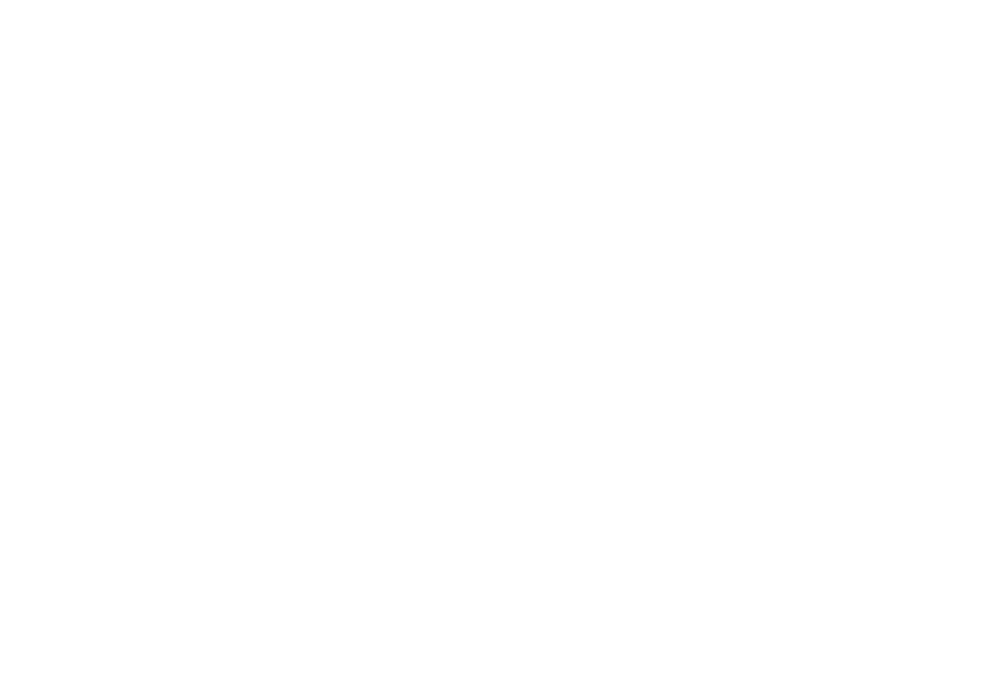
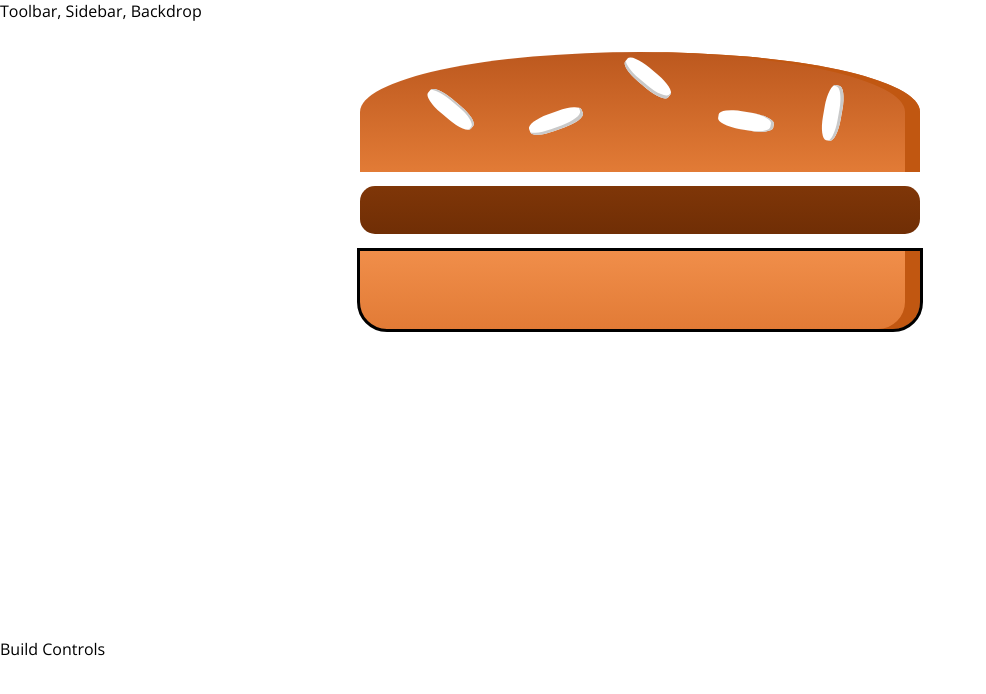
Before and after one commit to schaveyt/udemy-react16-complete-guide, a React (Create React App) app: page / in a window 1280 px wide. Shown: the top 694 px of the page, without its empty margins (0-986 px from the left). Built offline with nearby package versions, Linux system fonts and the light colour scheme; the HTML template or start-up script is replaced by a standard one.

Commit message:
02 - Initial start. got the burger displaying. now moving onto the burgercontrols component.

```diff
--- a/public/index.html
+++ b/public/index.html
@@ -19,7 +19,11 @@
       work correctly both with client-side routing and a non-root public URL.
       Learn how to configure a non-root public URL by running `npm run build`.
     -->
-    <title>React App</title>
+
+    <!-- Custom Font -->
+    <link href="https://fonts.googleapis.com/css?family=Open+Sans:400,700" rel="stylesheet">
+
+    <title>My Builder Builder - Simple</title>
   </head>
   <body>
     <noscript>
--- a/src/App.tsx
+++ b/src/App.tsx
@@ -1,5 +1,7 @@
 import * as React from 'react';
 import './App.css';
+import { Layout } from './components/Layout';
+import { BurgerBuilder } from './containers/BurderBuilder';
 
 interface AppState {
 
@@ -8,7 +10,9 @@
 class App extends React.Component<{}, AppState> {
   render() {
     return (
-      <div/>
+      <Layout>
+        <BurgerBuilder/>
+      </Layout>
     );
   }
 }
--- /dev/null
+++ b/src/components/Burger/index.css
@@ -0,0 +1,33 @@
+.Burger {
+    width: 100%;
+    margin: auto;
+    height: 250px;
+    overflow: scroll;
+    text-align: center;
+    font-weight: bold;
+    font-size: 1.2rem;
+}
+
+/* tall and narrow devices */
+@media (min-width: 500px) and (min-height: 40px) {
+    .Burger {
+        width: 350px;
+        height: 300px;
+    }
+}
+
+/* small squarish devices */
+@media (min-width: 500px) and (min-height: 401px) {
+    .Burger {
+        width: 450px;
+        height: 400px;
+    }
+}
+
+/* short and wide devices */
+@media (min-width: 1000px) and (min-height:700px) {
+    .Burger {
+        width: 700px;
+        height: 600px;
+    }
+}
--- /dev/null
+++ b/src/components/Burger/index.tsx
@@ -0,0 +1,16 @@
+import * as React from 'react';
+import { BurgerIngredient } from '../BurgerIngredient';
+import './index.css';
+
+interface BurgerProps {
+}
+
+export const Burger: React.SFC<BurgerProps> = (props) => {
+  return (
+    <div className="Burger">
+      <BurgerIngredient type="bread-top" />
+      <BurgerIngredient type="meat" />
+      <BurgerIngredient type="bread-bottom" />
+    </div>
+  );
+};
--- /dev/null
+++ b/src/components/BurgerIngredient/index.css
@@ -0,0 +1,114 @@
+.BreadBottom {
+    height: 13%;
+    width: 80%;
+    border-style: solid;
+    background: linear-gradient(#F08E4A, #e27b36);
+    border-radius: 0 0 30px 30px;
+    box-shadow: inset -15px 0 #c15711;
+    margin: 2% auto;
+}
+
+.BreadTop {
+    height: 20%;
+    width: 80%;
+    background: linear-gradient(#bc581e, #e27b36);
+    border-radius: 50% 50% 0 0;
+    box-shadow: inset -15px 0 #c15711;
+    margin: 2% auto;
+    position: relative;
+}
+
+.Seeds1 {
+    width: 10%;
+    height: 15%;
+    position: absolute;
+    background-color: white;
+    left: 30%;
+    top: 50%;
+    border-radius: 40%;
+    transform: rotate(-20deg);
+    box-shadow: inset -2px -3px #c9c9c9;
+}
+
+.Seeds1:after {
+    content: "";
+    width: 100%;
+    height: 100%;
+    position: absolute;
+    background-color: white;
+    left: -170%;
+    top: -260%;
+    border-radius: 40%;
+    transform: rotate(60deg);
+    box-shadow: inset -1px 2px #c9c9c9;
+  }
+
+.Seeds1:before {
+    content: "";
+    width: 100%;
+    height: 100%;
+    position: absolute;
+    background-color: white;
+    left: 180%;
+    top: -50%;
+    border-radius: 40%;
+    transform: rotate(60deg);
+    box-shadow: inset -1px -3px #c9c9c9;
+  }
+
+  .Seeds2 {
+    width: 10%;
+    height: 15%;
+    position: absolute;
+    background-color: white;
+    left: 64%;
+    top: 50%;
+    border-radius: 40%;
+    transform: rotate(10deg);
+    box-shadow: inset -3px 0 #c9c9c9;
+  }
+
+  .Seeds2:before {
+    content: "";
+    width: 100%;
+    height: 100%;
+    position: absolute;
+    background-color: white;
+    left: 150%;
+    top: -130%;
+    border-radius: 40%;
+    transform: rotate(90deg);
+    box-shadow: inset 1px 3px #c9c9c9;
+  }
+
+
+.Meat {
+    width: 80%;
+    height: 8%;
+    background: linear-gradient(#7f3608, #702e05);
+    margin: 2% auto;
+    border-radius: 15px;
+}
+
+.Cheese {
+    width: 90%;
+    height: 4.5%;
+    margin: 2% auto;
+    background: linear-gradient(#f4d004, #d6bb22);
+    border-radius: 20px;
+}
+
+.Salad {
+    width: 85%;
+    height: 7%;
+    margin: 2% auto;
+    background: linear-gradient(#228c1d, #91ce50);
+    border-radius: 20px;
+}
+
+.Bacon {
+    width: 80%;
+    height: 3%;
+    background: linear-gradient(#bf3813, #c45e38);
+    margin: 2% auto;
+}
--- /dev/null
+++ b/src/components/BurgerIngredient/index.tsx
@@ -0,0 +1,41 @@
+import * as React from 'react';
+import './index.css';
+
+interface BurgerIngredientProps {
+    type: string;
+}
+
+export const BurgerIngredient: React.SFC<BurgerIngredientProps> = (props) => {
+
+    let ingredient: any = null;
+
+    switch (props.type) {
+        case ('bread-bottom'):
+            ingredient = <div className="BreadBottom" />;
+            break;
+        case ('bread-top'):
+            ingredient = (
+                <div className="BreadTop">
+                    <div className="Seeds1" />
+                    <div className="Seeds2" />
+                </div>
+            );
+            break;
+        case ('meat'):
+            ingredient = <div className="Meat" />;
+            break;
+        case ('cheese'):
+            ingredient = <div className="Cheese" />;
+            break;
+        case ('bacon'):
+            ingredient = <div className="Bacon" />;
+            break;
+        case ('salad'):
+            ingredient = <div className="Salad" />;
+            break;
+        default:
+            ingredient = null;
+    }
+
+    return ingredient;
+};
--- /dev/null
+++ b/src/components/Layout/index.css
@@ -0,0 +1,3 @@
+.layout_content{
+    margin-top: 16px;
+}
--- /dev/null
+++ b/src/components/Layout/index.tsx
@@ -0,0 +1,19 @@
+import * as React from 'react';
+import './index.css';
+import { PlaceholderParent as Aux } from '../../hoc/PlaceholderParent';
+
+interface LayoutProps {
+}
+
+export const Layout: React.SFC<LayoutProps> = (props) => {
+  return (
+        <Aux>
+            <div>
+                Toolbar, Sidebar, Backdrop
+            </div>
+            <main className="layout_content">
+                {props.children}
+            </main>
+        </Aux>
+  );
+};
--- /dev/null
+++ b/src/containers/BurderBuilder/index.tsx
@@ -0,0 +1,17 @@
+import * as React from 'react';
+import { PlaceholderParent as Aux } from '../../hoc/PlaceholderParent';
+import { Burger } from '../../components/Burger';
+
+export interface BurgerBuilderProps {
+}
+
+export class BurgerBuilder extends React.PureComponent<BurgerBuilderProps, any> {
+  render() {
+    return (
+      <Aux>
+        <Burger/>
+        <div>Build Controls</div>
+      </Aux>
+    );
+  }
+}
--- /dev/null
+++ b/src/hoc/PlaceholderParent/index.tsx
@@ -0,0 +1,13 @@
+import * as React from 'react';
+
+export interface PlaceholderParentProps {
+    children: React.ReactNode;
+}
+
+export function PlaceholderParent (props: PlaceholderParentProps) {
+    return (
+      <div>
+        {props.children}
+      </div>
+    );
+}
--- a/src/index.css
+++ b/src/index.css
@@ -1,5 +1,5 @@
 body {
   margin: 0;
   padding: 0;
-  font-family: sans-serif;
+  font-family: 'Open Sans', sans-serif;
 }
```
